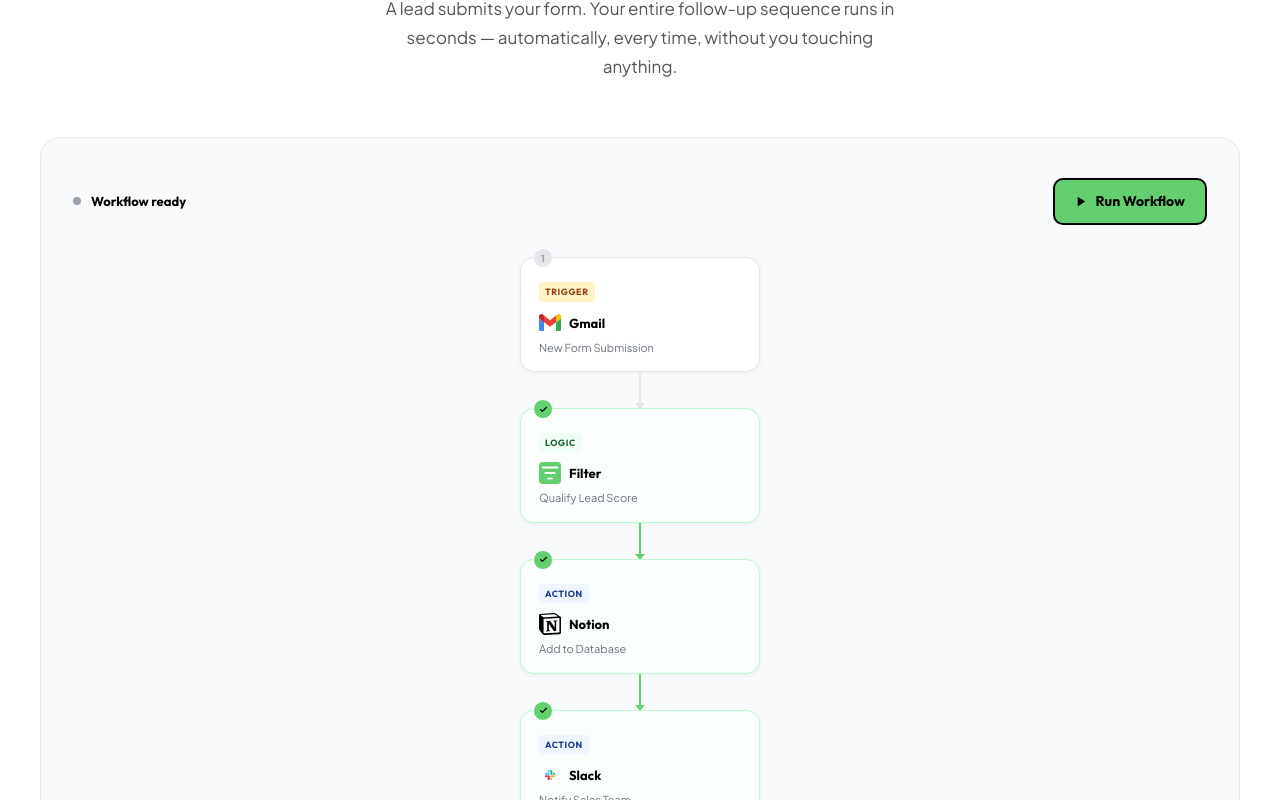
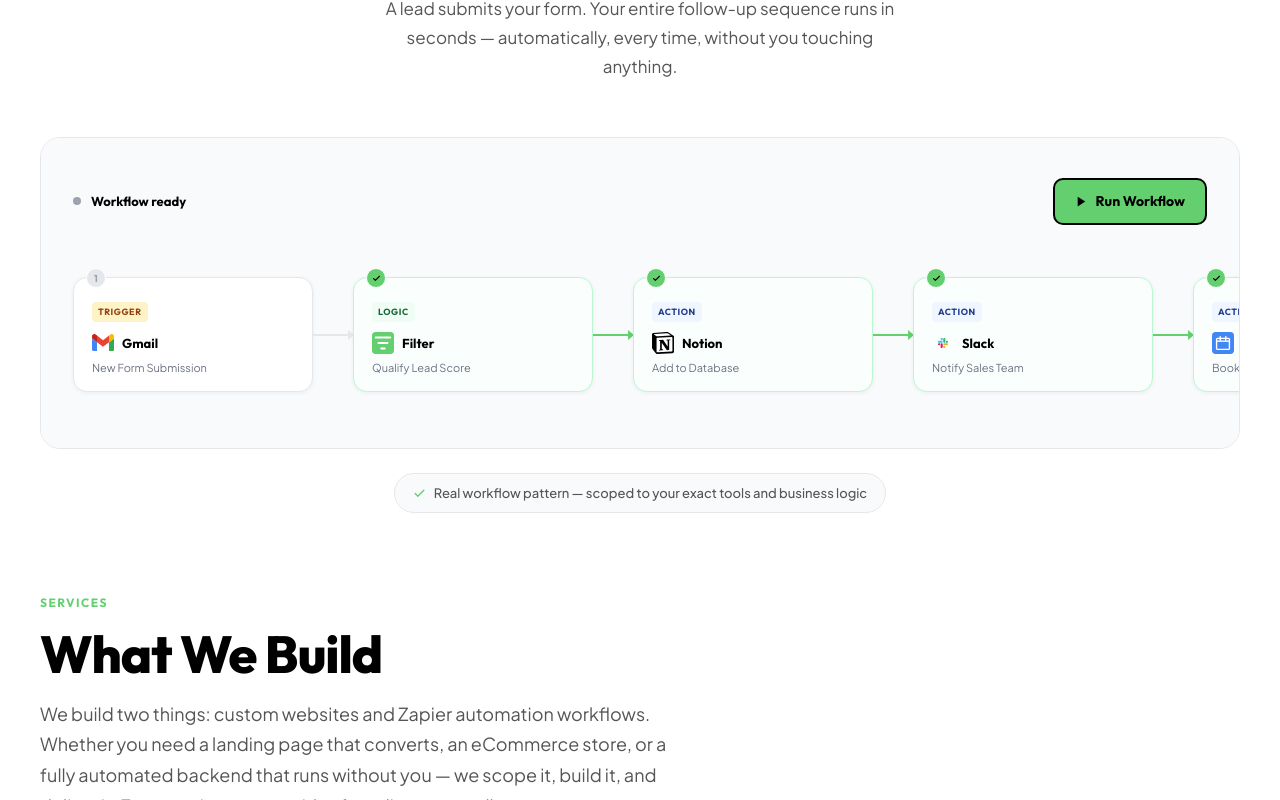
Before and after one commit to seanmatthee/autoascent-website, a Next.js app: page / in a window 1280 px wide. Shown: the part 2120-2920 px from the top of the page. Built offline with nearby package versions, Linux system fonts and the light colour scheme.

Commit message:
Fix WorkflowVisualiser responsive layout

```diff
--- a/src/components/WorkflowVisualiser.tsx
+++ b/src/components/WorkflowVisualiser.tsx
@@ -36,51 +36,25 @@ const STEPS = [
 const STEP_MS = 1000;
 
 function Connector({ active, completed }: { active: boolean; completed: boolean }) {
+  const color = completed || active ? "#63CF6F" : "#E5E7EB";
   return (
     <div
-      style={{
-        flex: "0 0 36px",
-        width: "2px",
-        height: "36px",
-        background: completed || active ? "#63CF6F" : "#E5E7EB",
-        position: "relative",
-        alignSelf: "center",
-        transition: "background 0.4s ease",
-        overflow: "visible",
-      }}
+      className="wv-connector"
+      style={{ background: color }}
     >
       <div
-        style={{
-          position: "absolute",
-          bottom: -1,
-          left: "50%",
-          transform: "translateX(-50%)",
-          width: 0,
-          height: 0,
-          borderLeft: "5px solid transparent",
-          borderRight: "5px solid transparent",
-          borderTop: `6px solid ${completed || active ? "#63CF6F" : "#E5E7EB"}`,
-          transition: "border-top-color 0.4s ease",
-        }}
+        className="wv-connector-arrow"
+        style={{ '--arrow-color': color } as React.CSSProperties}
       />
       <AnimatePresence>
         {active && (
           <motion.div
             key="dot"
-            initial={{ top: 0, opacity: 1 }}
-            animate={{ top: "100%", opacity: 1 }}
+            className="wv-connector-dot"
+            initial={{ opacity: 1 }}
+            animate={{ opacity: 1 }}
             exit={{ opacity: 0 }}
-            transition={{ duration: STEP_MS / 1000, ease: "linear" }}
-            style={{
-              position: "absolute",
-              left: "50%",
-              width: 10,
-              height: 10,
-              borderRadius: "50%",
-              background: "#63CF6F",
-              transform: "translate(-50%, -50%)",
-              boxShadow: "0 0 8px #63CF6F",
-            }}
+            transition={{ duration: 0.2 }}
           />
         )}
       </AnimatePresence>
@@ -266,6 +240,105 @@ export default function WorkflowVisualiser() {
       <style>{`
         @keyframes wv-spin  { to { transform: rotate(360deg); } }
         @keyframes wv-pulse { 0% { opacity: 1; transform: scale(1); } 100% { opacity: 0; transform: scale(2); } }
+
+        @keyframes wv-dot-v {
+          from { top: 0; }
+          to { top: 100%; }
+        }
+
+        @keyframes wv-dot-h {
+          from { left: 0; }
+          to { left: 100%; }
+        }
+
+        .wv-container {
+          display: flex;
+          flex-direction: column;
+          align-items: center;
+          margin: 0 auto;
+          width: max-content;
+          min-width: 100%;
+        }
+
+        .wv-step-wrapper {
+          display: flex;
+          flex-direction: column;
+          align-items: center;
+        }
+
+        .wv-connector {
+          position: relative;
+          flex: 0 0 36px;
+          width: 2px;
+          height: 36px;
+          align-self: center;
+          transition: background 0.4s ease;
+          overflow: visible;
+        }
+
+        .wv-connector-arrow {
+          position: absolute;
+          transition: border-color 0.4s ease;
+        }
+
+        .wv-connector-dot {
+          position: absolute;
+          width: 10px;
+          height: 10px;
+          border-radius: 50%;
+          background: #63CF6F;
+          box-shadow: 0 0 8px #63CF6F;
+        }
+
+        @media (max-width: 1023px) {
+          .wv-container {
+            width: 100%;
+          }
+          .wv-connector-arrow {
+            bottom: -1px;
+            left: 50%;
+            transform: translateX(-50%);
+            border-left: 5px solid transparent;
+            border-right: 5px solid transparent;
+            border-top: 6px solid var(--arrow-color);
+          }
+          .wv-connector-dot {
+            left: 50%;
+            transform: translate(-50%, -50%);
+            animation: wv-dot-v 1s linear forwards;
+          }
+        }
+
+        @media (min-width: 1024px) {
+          .wv-container {
+            flex-direction: row;
+            justify-content: center;
+            align-items: center;
+            padding: 20px 0;
+          }
+          .wv-step-wrapper {
+            flex-direction: row;
+            align-items: center;
+          }
+          .wv-connector {
+            flex: 0 0 40px;
+            width: 40px;
+            height: 2px;
+          }
+          .wv-connector-arrow {
+            right: -1px;
+            top: 50%;
+            transform: translateY(-50%);
+            border-top: 5px solid transparent;
+            border-bottom: 5px solid transparent;
+            border-left: 6px solid var(--arrow-color);
+          }
+          .wv-connector-dot {
+            top: 50%;
+            transform: translate(-50%, -50%);
+            animation: wv-dot-h 1s linear forwards;
+          }
+        }
       `}</style>
 
       <div style={{ maxWidth: "1200px", margin: "0 auto" }}>
@@ -308,6 +381,7 @@ export default function WorkflowVisualiser() {
               border: "1.5px solid #E5E7EB",
               borderRadius: "20px",
               padding: "40px 32px 36px",
+              overflowX: "auto",
             }}
           >
             <div
@@ -384,9 +458,9 @@ export default function WorkflowVisualiser() {
               </button>
             </div>
 
-            <div style={{ display: "flex", flexDirection: "column", alignItems: "center", margin: "0 auto" }}>
+            <div className="wv-container">
               {STEPS.map((step, i) => (
-                <div key={step.id} style={{ display: "flex", flexDirection: "column", alignItems: "center" }}>
+                <div key={step.id} className="wv-step-wrapper">
                   <Node step={step} active={active === i} completed={completed.has(i)} index={i} />
                   {i < STEPS.length - 1 && (
                     <Connector active={active === i} completed={completed.has(i) && active !== i} />
```
